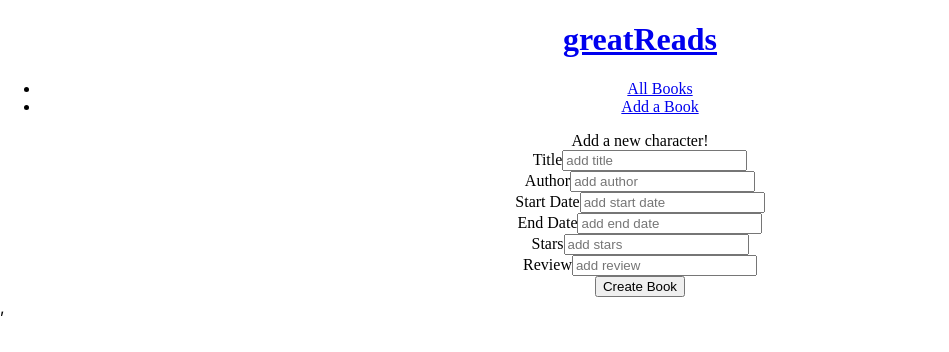
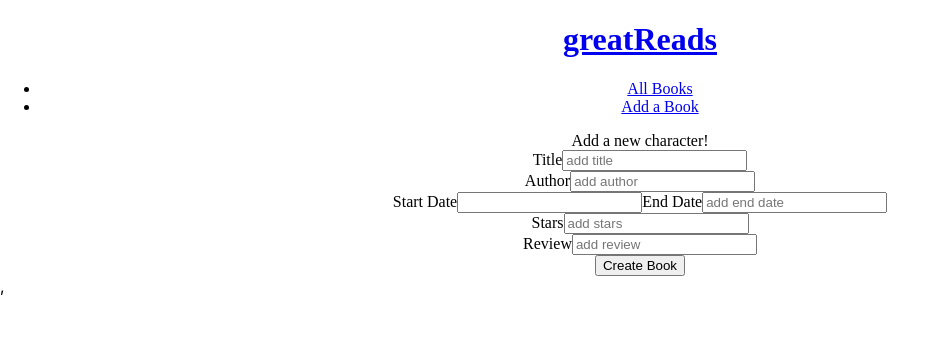
Before and after one commit to caseyvaughn/greatReads, a React (Create React App) app in the folder client/: page /add in a window 1280 px wide. Shown: the top 352 px of the page, without its empty margins (0-949 px from the left). Built offline with nearby package versions, Linux system fonts and the light colour scheme; a web font is replaced by a local one.

Commit message:
trying to add date functionality

```diff
--- a/client/package.json
+++ b/client/package.json
@@ -8,7 +8,9 @@
     "@testing-library/user-event": "^13.5.0",
     "axios": "^0.24.0",
     "react": "^17.0.2",
+    "react-datepicker": "^4.6.0",
     "react-dom": "^17.0.2",
+    "react-hook-form": "^7.22.5",
     "react-router-dom": "^6.2.1",
     "react-scripts": "5.0.0",
     "web-vitals": "^2.1.3"
--- a/client/src/components/Form.jsx
+++ b/client/src/components/Form.jsx
@@ -1,5 +1,16 @@
+
+import StartDatePicker from "./StartDatePicker";
+import DatePicker from "react-datepicker";
+import "react-datepicker/dist/react-datepicker.css";
+import { useForm, Controller } from "react-hook-form";
+
+
 export default function Form(props) {
-  const { title, author, startDate, endDate, stars, review} = props.input;
+  const { title, author, startDate, endDate, stars, review } = props.input;
+  const { handleSubmit, control, errors } = useForm();
+  //may need to add handle text input as well ??????
+
+
   console.log(props);
   return (
     <div>
@@ -20,13 +31,27 @@ export default function Form(props) {
           onChange={props.handleTextInput} />
         <br />
 
-        <label>Start Date</label>
+        {/* <label>Start Date</label>
         <input
           id="startDate"
           value={startDate}
           placeholder="add start date"
           onChange={props.handleTextInput} />
-        <br />
+        <br /> */}
+        <label>Start Date</label>
+        <Controller
+          name="startDate"
+          control={control}
+          defaultValue={null}
+          render={
+            ({ onChange, value }) =>
+              <DatePicker
+                onChange={props.handleTextInput}
+                selected={value}
+                placeholder="select start date"/>
+          }/>
+
+        {/* <StartDatePicker /> */}
 
         <label>End Date</label>
         <input
--- /dev/null
+++ b/client/src/components/StartDatePicker.jsx
@@ -0,0 +1,15 @@
+// import DatePicker from "react-datepicker";
+// import "react-datepicker/dist/react-datepicker.css";
+// import { useState } from "react";
+
+
+// export default function StartDatePicker() {
+//   const [date, setDate] = useState(new Date());
+//   return (
+
+//     <DatePicker
+//       selected={date}
+//       onChange={(date) => setDate(date)} />
+
+//   );
+// }
```
Also changed, not shown: 1 other file (tests, documents, lock files or other folders).
